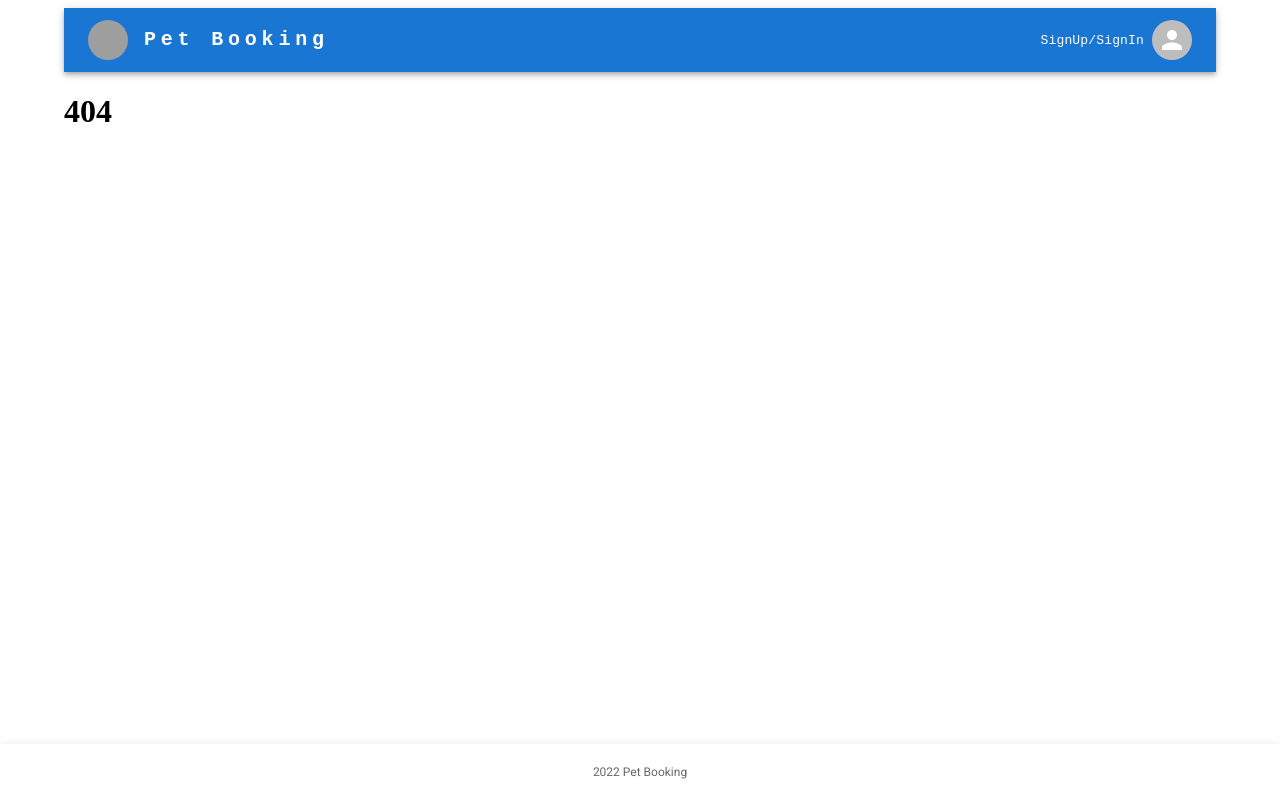
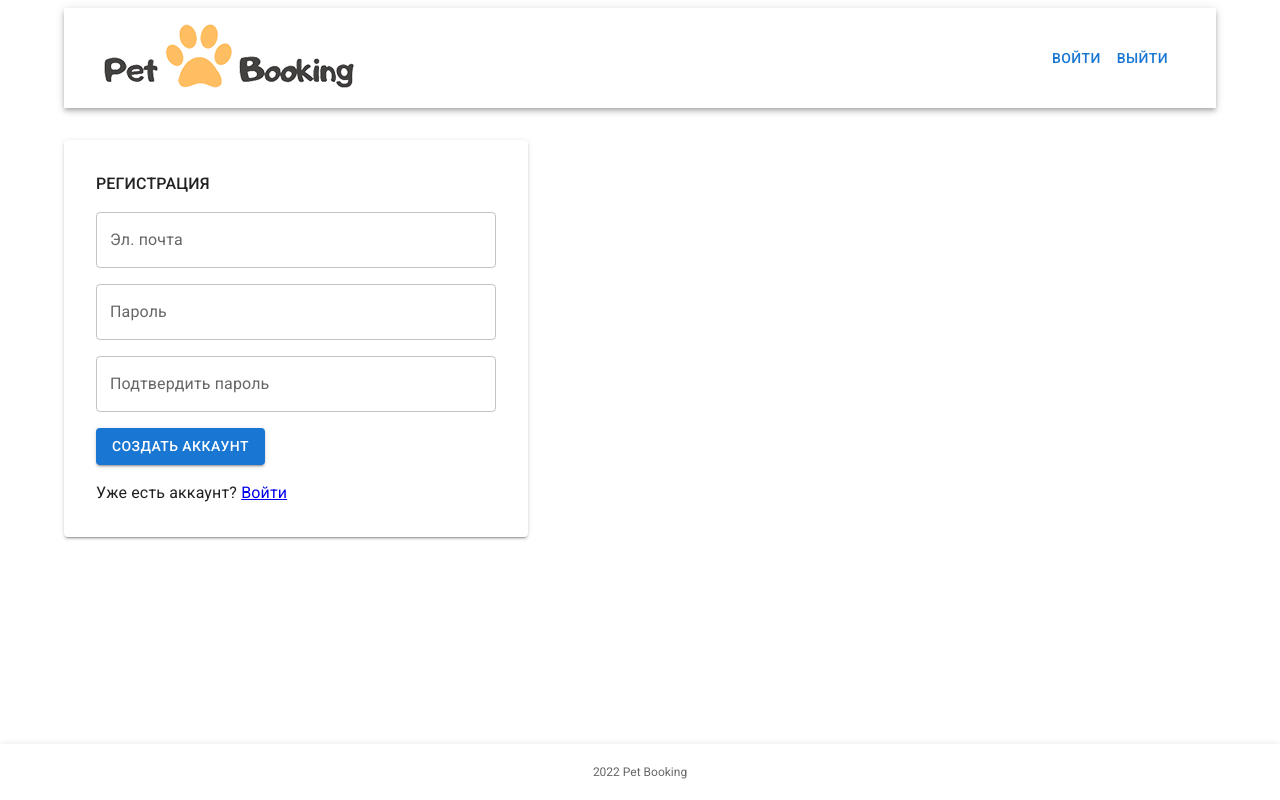
Before and after one commit to victoria369xx/finalProjectGBFront, a React (Create React App) app: page /signup in a window 1280 px wide. Before the commit this address had no page. Built offline with nearby package versions, Linux system fonts and the light colour scheme; grey boxes are pictures that could not be loaded; a web font is replaced by a local one.

Commit message:
app sync

```diff
--- a/src/App.js
+++ b/src/App.js
@@ -3,6 +3,7 @@ import { Provider } from "react-redux";
 import { PersistGate } from "redux-persist/integration/react";
 import { ProjectRoutes } from "./routes/ProjectRoutes";
 import { persistor, store } from "./store";
+
 
 
 function App() {
--- a/src/components/Header/index.js
+++ b/src/components/Header/index.js
@@ -1,122 +1,24 @@
 
 import * as React from 'react';
-import AppBar from '@mui/material/AppBar';
-import Box from '@mui/material/Box';
-import Toolbar from '@mui/material/Toolbar';
-import IconButton from '@mui/material/IconButton';
-import Typography from '@mui/material/Typography';
-import Menu from '@mui/material/Menu';
-import Container from '@mui/material/Container';
-import Avatar from '@mui/material/Avatar';
-import Tooltip from '@mui/material/Tooltip';
-import MenuItem from '@mui/material/MenuItem';
+import {AppBar, Box, Toolbar,Button, Container} from '@mui/material';
 import { Link } from 'react-router-dom';
-import classnames from 'classnames';
-import styles from './header.module.css'
+import logo from '../../assets/images/logo_transparent.png'
 
-let linkStyle = classnames(styles.link_style)
 
 
 export const Header = () => {
 
-    const [anchorElUser, setAnchorElUser] = React.useState(null);
-
-    const handleOpenUserMenu = (event) => {
-        setAnchorElUser(event.currentTarget);
-    };
-
-    const handleCloseUserMenu = () => {
-        setAnchorElUser(null);
-    };
-
     return (
-        <AppBar position="static">
+        <AppBar position="static" sx={{backgroundColor: 'white', p:2 }}>
             <Container maxWidth="xl">
-                <Toolbar disableGutters sx={{ display: 'flex', justifyContent: 'space-between' }} >
-
-                    {/* ______________ LOGO________________ */}
-                    {/* Какой компонент из MUI нужен для картинки LOGO? Avatar не
-                    подгружает */}
-                    <Box sx={{ display: "flex", justifyContent: "left", alignItems: 'center' }}>
-                        <Avatar alt="R" src="../../../public/logo_transparent.png" />
-                        <Typography
-                            variant="h6"
-                            noWrap
-                            component="a"
-                            href="/"
-                            sx={{
-                                ml: 2,
-                                display: { xs: 'none', md: 'flex' },
-                                fontFamily: 'monospace',
-                                fontWeight: 700,
-                                letterSpacing: '.3rem',
-                                color: 'inherit',
-                                textDecoration: 'none',
-                            }}
-                        >
-                            Pet Booking
-                        </Typography>
-                    </Box>
+                <Toolbar disableGutters sx={{ display: 'flex', justifyContent: 'space-between'}} >
+                   <Box> <img src={logo} alt="logo"/></Box>
 
 
-                    {/* В этом блоке предлагаю в зависимости от авторизации показывать
-                            либо SignUp/SignIn, либо аватарку с ниспадающим меню, где будет
-                            ссылка на профиль и возможность выйти из аккаунта */}
 
                     <Box sx={{ display: "flex", justifyContent: "right", alignItems: 'center' }}>
-                        <Typography
-                            variant="h10"
-                            noWrap
-                            component="a"
-                            href="/"
-                            sx={{
-                                mr: 1,
-                                display: { xs: 'none', md: 'flex' },
-                                fontFamily: 'monospace',
-                                fontWeight: 200,
-                                letterSpacing: '.01rem',
-                                color: 'inherit',
-                                textDecoration: 'none',
-                            }}
-                        >
-                            SignUp/SignIn
-                        </Typography>
-
-                        <Box sx={{ flexGrow: 0 }}>
-                            <Tooltip title="Open settings">
-                                <IconButton onClick={handleOpenUserMenu} sx={{ p: 0 }}>
-
-                                    {/* _______________ Аватарка_______________ */}
-                                    <Avatar alt="" src="" />
-
-                                </IconButton>
-                            </Tooltip>
-                            <Menu
-                                sx={{ mt: '45px' }}
-                                id="menu-appbar"
-                                anchorEl={anchorElUser}
-                                anchorOrigin={{
-                                    vertical: 'top',
-                                    horizontal: 'right',
-                                }}
-                                keepMounted
-                                transformOrigin={{
-                                    vertical: 'top',
-                                    horizontal: 'right',
-                                }}
-                                open={Boolean(anchorElUser)}
-                                onClose={handleCloseUserMenu}
-                            >
-                                <Box sx={{ display: "flex", flexDirection: "column", alignItems: 'start' }}>
-                                    <MenuItem onClick={handleCloseUserMenu} sx={{ width: "100%" }}>
-                                        <Link to="/profile" className={linkStyle}>Личный кабинет</Link>
-                                    </MenuItem>
-                                    <MenuItem onClick={handleCloseUserMenu} sx={{ width: "100%" }}>
-                                        <Link to="/" className={linkStyle}>Выйти</Link>
-                                    </MenuItem>
-                                </Box>
-                            </Menu>
-                        </Box>
+                       <Link to="/login" style={{textDecoration: 'none'}}><Button>Войти</Button></Link>
+                       <Link to="/" style={{textDecoration: 'none'}}><Button>Выйти</Button></Link>
                     </Box>
                 </Toolbar>
             </Container>
--- a/src/components/LogIn/index.js
+++ b/src/components/LogIn/index.js
@@ -1,19 +1,20 @@
 import React from 'react';
 import {Card,FormGroup, TextField, FormControlLabel, Checkbox, Button, Typography} from '@mui/material';
+import {Link} from 'react-router-dom';
 
 
 export const LogIn = () => {
     return (
         <>
-        <Card sx={{ maxWidth: 400, p: 4, boxShadow: 2 }}>
-        <Typography sx={{fontWeight: 'medium'}}>LOG IN</Typography>
+        <Card sx={{ maxWidth: 400, p: 4, boxShadow: 2, mt:4 }}>
+        <Typography sx={{fontWeight: 'medium'}}>ВХОД </Typography>
         <FormGroup>
-        <TextField id="standard-basic" label="Phone number" variant="outlined" sx={{mt:2}}/>
-        <TextField id="standard-basic" label="Password" variant="outlined" sx={{mt:2}}/>
-        <FormControlLabel control={<Checkbox defaultChecked />} label="Remember me" sx={{mt:2}}/>
-        <Button variant="contained">Log In</Button>
+        <TextField id="standard-basic" label="Эл.почта" variant="outlined" sx={{mt:2}}/>
+        <TextField id="standard-basic" label="Пароль" variant="outlined" sx={{mt:2}}/>
+        <FormControlLabel control={<Checkbox defaultChecked />} label="Запомнить меня" sx={{mt:2}}/>
+         <Link to='/profile' style={{textDecoration: 'none'}}><Button variant="contained">Войти </Button></Link>
         </FormGroup>
-        <Button sx={{mt:2}}>Create an account</Button>
+        <Link to='/signup' style={{textDecoration: 'none'}}><Button sx={{mt:2}}>Создать аккаунт</Button></Link>
         </Card>
         </>
     )
--- a/src/components/SignUp/index.js
+++ b/src/components/SignUp/index.js
@@ -1,18 +1,19 @@
 import React from 'react';
 import {Card,FormGroup, TextField, Button, Typography} from '@mui/material';
+import {Link} from 'react-router-dom';
 
 export const SignUp = () => {
     return (
         <>
-        <Card sx={{ maxWidth: 400, p: 4, boxShadow: 2 }}>
-        <Typography sx={{fontWeight: 'medium'}}>SIGN UP</Typography>
+        <Card sx={{ maxWidth: 400, p: 4, boxShadow: 2, mt:4 }}>
+        <Typography sx={{fontWeight: 'medium'}}>РЕГИСТРАЦИЯ</Typography>
         <FormGroup>
-        <TextField id="standard-basic" label="Phone number" variant="outlined" sx={{mt:2}}/>
-        <TextField id="standard-basic" label="Password" variant="outlined" sx={{mt:2}}/>
-        <TextField id="standard-basic" label="Confirm password" variant="outlined" sx={{mt:2}}/>
-        <Button variant="contained" sx={{mt:2}}>SIGN UP</Button>
+        <TextField id="standard-basic" label="Эл. почта" variant="outlined" sx={{mt:2}}/>
+        <TextField id="standard-basic" label="Пароль" variant="outlined" sx={{mt:2}}/>
+        <TextField id="standard-basic" label="Подтвердить пароль" variant="outlined" sx={{mt:2}}/>
+        <Link to='/login' style={{textDecoration: 'none'}}><Button variant="contained" sx={{mt:2}}>СОЗДАТЬ АККАУНТ</Button></Link>
         </FormGroup>
-        <Typography sx={{mt:2}}>Already have an account? <Button> Log in</Button></Typography>
+        <Typography sx={{mt:2}}> Уже есть аккаунт? <Link to='/login'> Войти </Link></Typography>
         </Card>
         </>
     )
--- /dev/null
+++ b/src/pages/HomePage.js
@@ -0,0 +1,8 @@
+import React from 'react';
+import { MainContainer } from '../components';
+
+export const HomePage = () => {
+    return <>
+    <MainContainer/>
+    </>
+}
--- /dev/null
+++ b/src/pages/LogInPage.js
@@ -0,0 +1,9 @@
+import React from "react";
+import { LogIn } from "../components";
+
+
+export const LogInPage = () => {
+    return <>
+    <LogIn/>
+    </>
+}
--- /dev/null
+++ b/src/pages/SignUpPage.js
@@ -0,0 +1,9 @@
+import React from "react";
+import { SignUp } from "../components";
+
+
+export const SignUpPage = () => {
+    return <>
+    <SignUp/>
+    </>
+}
--- a/src/routes/ProjectRoutes/index.js
+++ b/src/routes/ProjectRoutes/index.js
@@ -1,9 +1,12 @@
 
 import { Routes, Route } from 'react-router-dom'
-import { MainContainer } from '../../components'
 import { Page404 } from '../Page404'
 import { Profile } from '../../components'
 import { PrivatRoute } from "../PrivatRoute"
+import { LogInPage } from '../../pages/LogInPage';
+import {SignUpPage} from '../../pages/SignUpPage';
+import { HomePage } from '../../pages/HomePage';
+
 // import { PublicRoute } from "../PublicRoute"
 
 
@@ -11,9 +14,11 @@ export const ProjectRoutes = () => {
 
     return (
         <Routes>
-            <Route path='/' element={<MainContainer />}>
+            <Route path='/' element={<HomePage/>}>
                 {/* в MainContainer.index.js прописала <Outlet/> куда попадaют все руты,
             находящиеся в Route path='/' element={<MainContainer />}  */}
+            <Route path='/login' element={<LogInPage/>}/>
+            <Route path='/signup' element={<SignUpPage/>}/>
 
                 <Route exact path={"profile"} element={<PrivatRoute><Profile /></PrivatRoute>} />
 
```
Also changed, not shown: src/assets/images/logo_transparent.png (added).
